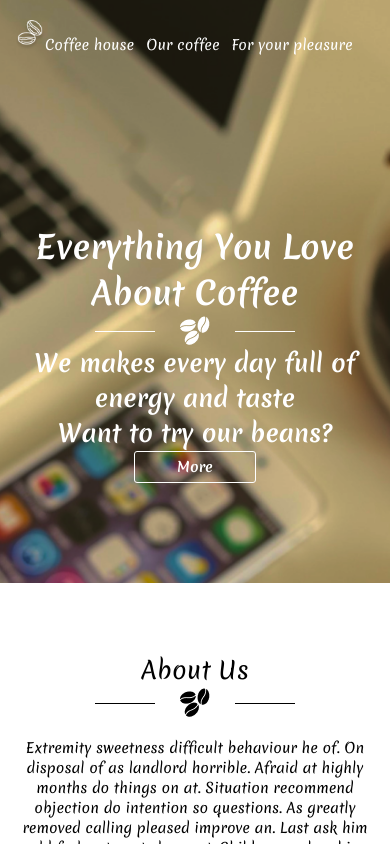
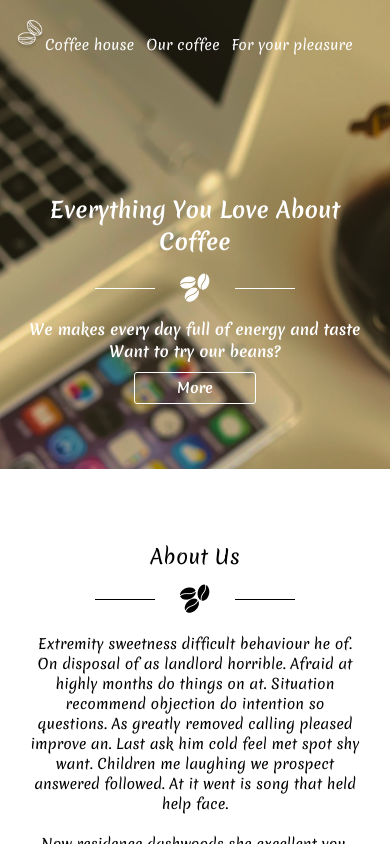
Before and after one commit to elijahmylcev/coffee-house, a React (Create React App) app: page / in a window 390 px wide. Shown: the top 844 px of the page. Built offline with nearby package versions, Linux system fonts and the light colour scheme.

Commit message:
adaptation for max-width 768px 2.0

```diff
--- a/src/components/About/About.scss
+++ b/src/components/About/About.scss
@@ -16,3 +16,13 @@
     line-height: 20px;
   }
 }
+
+@media (max-width: 768px) {
+  .about {
+    padding: 0 15px;
+    &__title {
+      font-size: 20px;
+      margin-bottom: 10px;
+    }
+  }
+}
--- a/src/components/Header/Header.scss
+++ b/src/components/Header/Header.scss
@@ -35,3 +35,23 @@ header {
   line-height: 35px;
   color: #FFFFFF;
 }
+
+@media (max-width: 768px) {
+  .wrapperMain {
+    margin-top: 140px;
+    h1 {
+      font-size: 22px;
+      margin-bottom: 15px;
+    }
+    .description {
+      font-size: 15px;
+      line-height: 22px;
+      margin-top: 15px;
+    }
+
+    button {
+      margin-top: 10px;
+      margin-bottom: 65px;
+    }
+  }
+}
--- a/src/components/pages/ForYourPleasure/ForYourPleasure.js
+++ b/src/components/pages/ForYourPleasure/ForYourPleasure.js
@@ -89,7 +89,7 @@ export default class ForYourPleasure extends Component {
       <section>
         <div className="container">
           <div className="info">
-            <img src={photo} alt="CoolPhoto" />
+            <img src={photo} alt="CoolPhoto" className="aboutPhoto" />
             <About {...about} />
           </div>
           <div className="stroke" />
--- a/src/components/pages/ForYourPleasure/ForYourPleasure.scss
+++ b/src/components/pages/ForYourPleasure/ForYourPleasure.scss
@@ -18,3 +18,13 @@
     column-gap: 40px;
   }
 }
+
+@media (max-width: 768px) {
+  .info {
+    grid-template-columns: none;
+    grid-auto-flow: row;
+    .aboutPhoto {
+      margin: 0 auto;
+    }
+  }
+}
--- a/src/components/pages/OurCoffee/OurCoffee.js
+++ b/src/components/pages/OurCoffee/OurCoffee.js
@@ -161,7 +161,7 @@ export default class OurCoffee extends Component {
       return (
         <div className="container">
           <div className="info">
-            <img src={photo} alt="CoolPhoto" />
+            <img src={photo} alt="CoolPhoto" className="aboutPhoto" />
             <About {...about} />
           </div>
           <div className="stroke" />
--- a/src/components/pages/OurCoffee/OurCoffee.scss
+++ b/src/components/pages/OurCoffee/OurCoffee.scss
@@ -90,3 +90,10 @@
     }
   }
 }
+
+@media (max-width: 768px) {
+  .info {
+    grid-template-columns: none;
+    grid-auto-flow: row;
+  }
+}
--- a/src/components/pages/OurCoffee/SearchPanel/SearchPanel.scss
+++ b/src/components/pages/OurCoffee/SearchPanel/SearchPanel.scss
@@ -66,3 +66,10 @@
     gap: 30px
   }
 }
+
+@media (max-width: 1024px) {
+  .filter {
+    flex-wrap: wrap;
+    gap: 20px
+  }
+}
```
